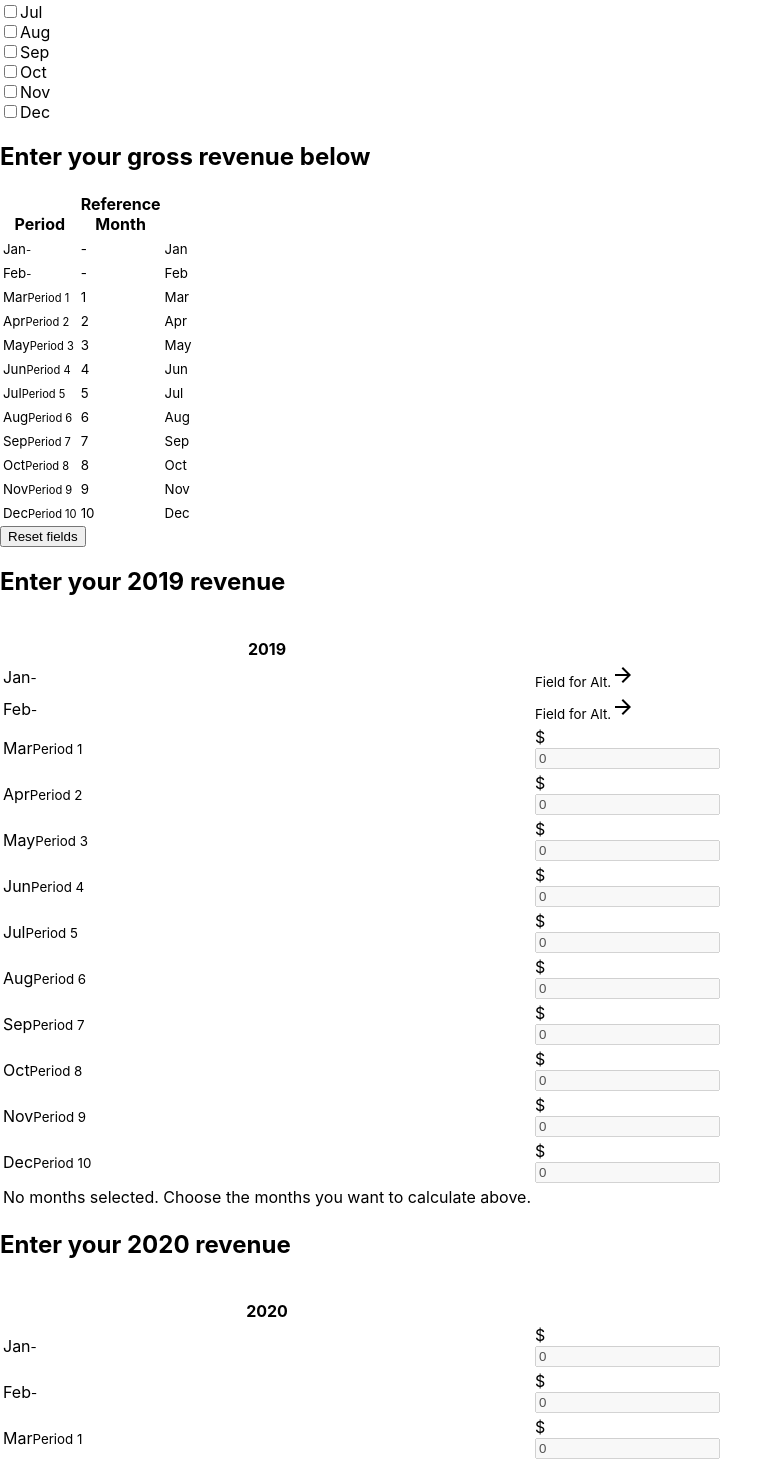
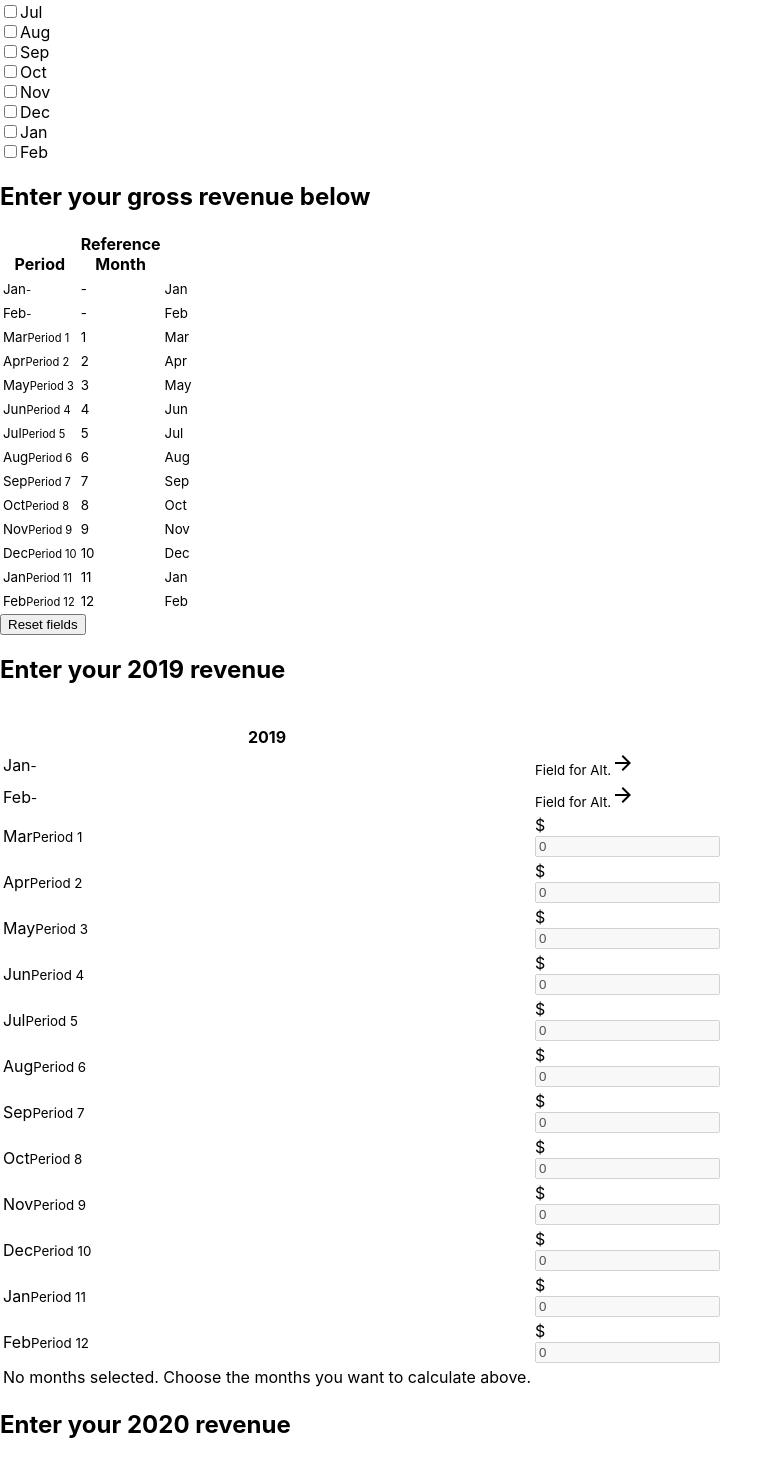
Before and after one commit to gopunchcard/cews-calculator, a React (Create React App) app: page / in a window 1280 px wide. Shown: the part 2021-3484 px from the top of the page, without its empty margins (0-783 px from the left). Built offline with nearby package versions, Linux system fonts and the light colour scheme; the HTML template or start-up script is replaced by a standard one; a web font is replaced by a local one.

Commit message:
new periods

```diff
--- a/src/Calculator.tsx
+++ b/src/Calculator.tsx
@@ -7,16 +7,16 @@ import { ReactComponent as IconArrowRight } from './components/icons/icon-arrow-
 interface IProps { }
 
 const Calculator: React.FC<IProps> = (props: IProps) => {
-	const monthLabels = ['Jan', 'Feb', 'Mar', 'Apr', 'May', 'Jun', 'Jul', 'Aug', 'Sep', 'Oct', 'Nov', 'Dec'];
-	const defaultValues2019 = [0, 0, 0, 0, 0, 0, 0, 0, 0, 0, 0, 0];
-	const defaultValues2020 = [0, 0, 0, 0, 0, 0, 0, 0, 0, 0, 0, 0];
-	const defaultRenumeration = [0, 0, 0, 0, 0, 0, 0, 0, 0, 0, 0, 0];
+	const monthLabels = ['Jan', 'Feb', 'Mar', 'Apr', 'May', 'Jun', 'Jul', 'Aug', 'Sep', 'Oct', 'Nov', 'Dec', 'Jan', 'Feb'];
+	const defaultValues2019 = [0, 0, 0, 0, 0, 0, 0, 0, 0, 0, 0, 0, 0, 0];
+	const defaultValues2020 = [0, 0, 0, 0, 0, 0, 0, 0, 0, 0, 0, 0, 0, 0];
+	const defaultRenumeration = [0, 0, 0, 0, 0, 0, 0, 0, 0, 0, 0, 0, 0, 0];
 
-	const defaultEnabledPeriods = [false, false, false, false, false, false, false, false, false, false, false, false];
+	const defaultEnabledPeriods = [false, false, false, false, false, false, false, false, false, false, false, false, false, false];
 	const periodStart = 2;
 	const enabledValues = [
-		[2, 3, 4, 5, 6, 7, 8, 9, 10, 11], //Jan
-		[2, 3, 4, 5, 6, 7, 8, 9, 10, 11], //Feb
+		[2, 3, 4, 5, 6, 7, 8, 9, 10, 11, 12, 13], //Jan
+		[2, 3, 4, 5, 6, 7, 8, 9, 10, 11, 12, 13], //Feb
 
 		[2, 3], // Mar = Feb and March
 		[3, 4, 6],
@@ -25,9 +25,11 @@ const Calculator: React.FC<IProps> = (props: IProps) => {
 		[6, 7, 8, 9],
 		[7, 8, 9, 10],
 		[8, 9, 10, 11],
-		[9, 10, 11],
-		[10, 11],
-		[11]
+		[9, 10, 11, 12],
+		[10, 11, 12, 13],
+		[11, 12, 13],
+		[12, 13],
+		[13]
 	];
 	const [values2019, setValues2019] = React.useState<Array<any>>(defaultValues2019);
 	const [values2020, setValues2020] = React.useState<Array<any>>(defaultValues2020);
@@ -513,7 +515,7 @@ const Calculator: React.FC<IProps> = (props: IProps) => {
 	}
 	function getGeneralSubTotals5to9() {
 		let total = 0;
-		for (let i = 6; i < 11; i++) {
+		for (let i = 6; i < 13; i++) {
 			total += (resultsGeneral[i]) * renumerationValues[i];
 		}
 		if (Number.isNaN(total)) return '-';
@@ -521,7 +523,7 @@ const Calculator: React.FC<IProps> = (props: IProps) => {
 	}
 	function getGeneralTotals() {
 		let total = 0;
-		for (let i = 2; i < 11; i++) {
+		for (let i = 2; i < 13; i++) {
 			total += (resultsGeneral[i]) * renumerationValues[i];
 		}
 		if (Number.isNaN(total)) return '-';
@@ -529,7 +531,7 @@ const Calculator: React.FC<IProps> = (props: IProps) => {
 	}
 	function getAltSubTotals5to9() {
 		let total = 0;
-		for (let i = 6; i < 11; i++) {
+		for (let i = 6; i < 13; i++) {
 			total += (resultsAlt[i]) * renumerationValues[i];
 		}
 		if (Number.isNaN(total)) return '-';
@@ -537,7 +539,7 @@ const Calculator: React.FC<IProps> = (props: IProps) => {
 	}
 	function getAltTotals() {
 		let total = 0;
-		for (let i = 2; i < 11; i++) {
+		for (let i = 2; i < 13; i++) {
 			total += (resultsAlt[i]) * renumerationValues[i];
 		}
 		if (Number.isNaN(total)) return '-';
--- a/src/month.ts
+++ b/src/month.ts
@@ -14,6 +14,8 @@ const constants = [
 	{ month: 10, cewsPeriod: 8, threshold: 200, baseModifier: 0.8, baseCap: .4 },
 	{ month: 11, cewsPeriod: 9, threshold: 200, baseModifier: 0.8, baseCap: .4 },
 	{ month: 12, cewsPeriod: 10, threshold: 200, baseModifier: 0.8, baseCap: .4 },
+	{ month: 1, cewsPeriod: 11, threshold: 200, baseModifier: 0.8, baseCap: .4 },
+	{ month: 2, cewsPeriod: 12, threshold: 200, baseModifier: 0.8, baseCap: .4 },
 ];
 
 class Month {
@@ -89,7 +91,7 @@ class Month {
 			return 0;
 		if (this.month < 9)
 			return calcPercentLostNoNegative(this.prevYear3PrecedingMonthsRevenue, this.currentYearPreceding3MonthsRevenue)
-		else {
+		else if (this.month === 10) {
 			//the top up is 1.25 x the % decline in excess of 50% for the greater of
 			//a) the 3 month decline comparison already in place,
 			//b) the current month compared to the same month from the previous year, and
@@ -99,13 +101,20 @@ class Month {
 			let c = calcPercentLostNoNegative(this.prevYearPreviousMonthlyRevenue, this.currentYearPreviousMontlyRevenue);
 			return Math.max(a, b, c);
 		}
+		else {
+			//the top up is 1.25 x the % decline in excess of 50% for the greater of
+			//b) the current month compared to the same month from the previous year, and
+			let b = calcPercentLostNoNegative(this.prevYearMonthlyRevenue, this.currentYearMontlyRevenue);
+			let c = calcPercentLostNoNegative(this.prevYearPreviousMonthlyRevenue, this.currentYearPreviousMontlyRevenue);
+			return Math.max(b, c);
+		}
 	}
 	get altTopUpRevenueDrop(): number {
 		if (this.month < 6)
 			return 0;
 		if (this.month < 9)
 			return calcPercentLostNoNegative(this.janFebValue, this.currentYearPreceding3MonthsRevenue)
-		else {
+		else if (this.month === 10) {
 			//the top up is 1.25 x the % decline in excess of 50% for the greater of
 			//a) a) the 3 month average as compared to the January/February average decline already in place,
 			//b) the current month compared to the January/February average, and
@@ -114,6 +123,11 @@ class Month {
 			let b = calcPercentLostNoNegative(this.janFebValue, this.currentYearMontlyRevenue);
 			let c = calcPercentLostNoNegative(this.janFebValue, this.currentYearPreviousMontlyRevenue);
 			return Math.max(a, b, c);
+		}
+		else {
+			let b = calcPercentLostNoNegative(this.prevYearMonthlyRevenue, this.currentYearMontlyRevenue);
+			let c = calcPercentLostNoNegative(this.prevYearPreviousMonthlyRevenue, this.currentYearPreviousMontlyRevenue);
+			return Math.max(b, c);
 		}
 	}
 	get generalTopUpPercent(): number {
@@ -124,7 +138,7 @@ class Month {
 	}
 	// Need to now see if they qualify with last months numbers
 	get generalEligiblePercentWithoutPreviousMonth(): number {
-		console.log("month: " + this.month + " base: " + this.generalBasePercent + " topup: " + this.generalTopUpPercent)
+		//console.log("month: " + this.month + " base: " + this.generalBasePercent + " topup: " + this.generalTopUpPercent)
 		return Math.max(this.generalBasePercent + this.generalTopUpPercent);
 	}
 	get altEligiblePercentWithoutPreviousMonth(): number {
@@ -147,7 +161,10 @@ class Month {
 	calulateTopUpRate(revenueDrop: number): number {
 		if (revenueDrop <= .5)
 			return 0;
-		return Math.min(1.25 * (revenueDrop - 0.5), 0.25);
+		if (this.month <= 10)
+			return Math.min(1.25 * (revenueDrop - 0.5), 0.25);
+		else
+			return Math.min(1.75 * (revenueDrop - 0.5), 0.35);
 	}
 }
 
--- a/src/year.ts
+++ b/src/year.ts
@@ -16,11 +16,11 @@ class Year {
 		var results = [];
 		let noZeroRevenue2019 = [];
 		let noZeroRevenue2020 = [];
-		for (let i = 0; i < 12; i++) {
+		for (let i = 0; i < 14; i++) {
 			this.revenue2019[i] === 0 ? noZeroRevenue2019[i] = 0.001 : noZeroRevenue2019[i] = this.revenue2019[i];
 			this.revenue2020[i] === 0 ? noZeroRevenue2020[i] = 0.001 : noZeroRevenue2020[i] = this.revenue2020[i];
 		}
-		for (let i = 0; i < 12; i++) {
+		for (let i = 0; i < 14; i++) {
 			let prevMonthTest = null;
 			let month = new Month(i, i, noZeroRevenue2019, noZeroRevenue2020);
 
@@ -38,26 +38,25 @@ class Year {
 			this.finalGeneralResults.push(finalGeneral);
 			this.finalAltResults.push(finalAlt);
 			results.push(month);
-			// console.log(i + " " + new Date(2019, month.month, 1).toLocaleString('default', { month: 'short' }) + ' ');
-			// console.log('    '
-			//     + month.generalPercentChange.toFixed(2) + ' '
-			//     + month.alternativePercentChange.toFixed(2) + ' '
-			//     + month.oldgeneralEligiblePercent + ' '
-			//     + month.oldAlternativeEligiblePercent);
-			// console.log('    new '
-			//     + ' base ' + month.generalBasePercent.toFixed(2)
-			//     + ' top ' + month.generalTopUpPercent.toFixed(2)
-			//     + ' altBase ' + month.altBasePercent.toFixed(2)
-			//     + ' altTop ' + month.altTopUpPercent.toFixed(2));
-			// if (prevMonthTest != null)
-			//     console.log('    prev '
-			//         + ' base ' + prevMonthTest.generalBasePercent.toFixed(2)
-			//         + ' top ' + prevMonthTest.generalTopUpPercent.toFixed(2)
-			//         + ' altBase ' + prevMonthTest.altBasePercent.toFixed(2)
-			//         + ' altTop ' + prevMonthTest.altTopUpPercent.toFixed(2));
-			// console.log(
-			//     '   final ' + month.generalEligiblePercent.toFixed(2) + ' '
-			//     + month.altEligiblePercent.toFixed(2));
+			console.log(i + " " + new Date(2019, month.month, 1).toLocaleString('default', { month: 'short' }) + ' ');
+			console.log('    '
+				+ month.generalPercentChange.toFixed(2) + ' '
+				+ month.alternativePercentChange.toFixed(2) + ' '
+				+ month.oldgeneralEligiblePercent.toFixed(2) + ' '
+				+ month.oldAlternativeEligiblePercent.toFixed(2));
+			console.log('    new '
+				+ ' base ' + month.generalBasePercent.toFixed(2)
+				+ ' top ' + month.generalTopUpPercent.toFixed(2)
+				+ ' altBase ' + month.altBasePercent.toFixed(2)
+				+ ' altTop ' + month.altTopUpPercent.toFixed(2));
+			if (prevMonthTest != null)
+				console.log('    prev '
+					+ ' base ' + prevMonthTest.generalBasePercent.toFixed(2)
+					+ ' top ' + prevMonthTest.generalTopUpPercent.toFixed(2)
+					+ ' altBase ' + prevMonthTest.altBasePercent.toFixed(2)
+					+ ' altTop ' + prevMonthTest.altTopUpPercent.toFixed(2));
+			console.log(
+				'     final ' + month.generalEligiblePercent.toFixed(2) + ' ' + month.altEligiblePercent.toFixed(2));
 		}
 	}
 }
```
